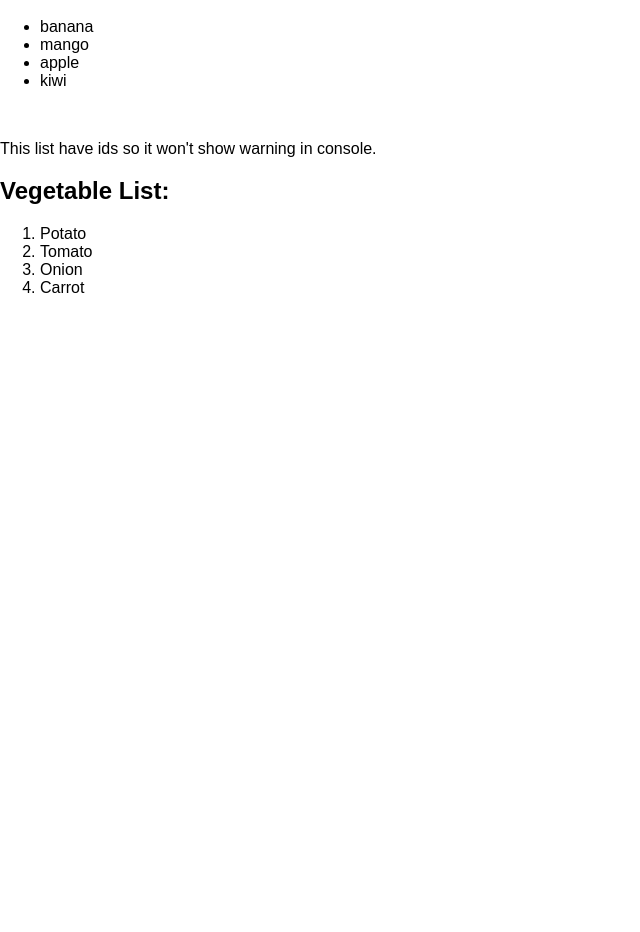
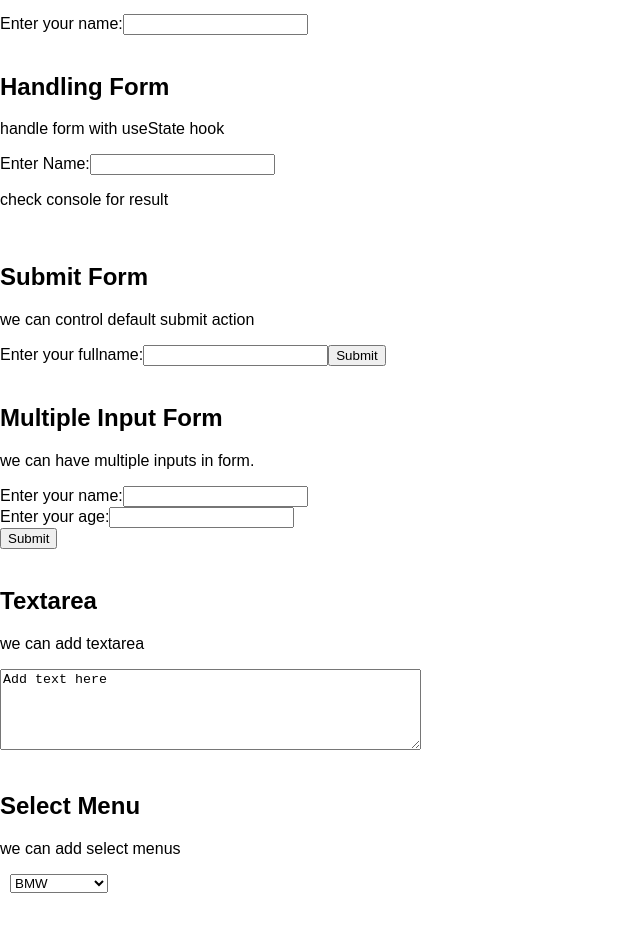
Before and after one commit to Nachiket-Patel/Web-Devolopment, a React (Create React App) app in the folder React/W3schools/w3schools/: page / in a window 1280 px wide. Shown: the part 280-1212 px from the top of the page, without its empty margins (0-640 px from the left). Before the commit the page ends 800 px from the top, so only its background shows below. Built offline with nearby package versions, Linux system fonts and the light colour scheme.

Commit message:
React Forms

```diff
--- a/React/W3schools/w3schools/src/App.js
+++ b/React/W3schools/w3schools/src/App.js
@@ -1,15 +1,14 @@
 import React from 'react';
 import './App.css';
-import ReactLists from './ReactLists';
-
+import ReactForms from './ReactForms';
 
 export default function App() {
 
   return (
     <div>
       <h1>Nachiket Patel</h1>
-      <p>This is tutorials from W3schools</p><br></br>
-      <ReactLists />
+      <p>This is tutorials from W3schools</p><br/>
+      <ReactForms />
     </div>
   );
 
--- /dev/null
+++ b/React/W3schools/w3schools/src/ReactForms.js
@@ -0,0 +1,152 @@
+import React, { useState } from 'react';
+
+
+function AddForm() {
+  return(
+    <div>
+      <h2>Add Form</h2>
+      <p>adding simple form</p>
+      <form>
+        <label>Enter your name:
+          <input type="text" />
+        </label>
+      </form>
+    </div>
+  );
+}
+
+function HandlingForm() {
+  const [name, setName] = useState("");
+
+  return(
+    <>
+      <h2>Handling Form</h2>
+      <p>handle form with useState hook</p>
+      <form>
+        <label>Enter Name:
+          <input type="text" value={name} onChange={(e) => setName(e.target.value)} />
+        </label>
+      </form>
+      <p>check console for result</p>
+      {console.log(name)}
+    </>
+  );
+}
+
+const SubmitForm = () => {
+  const [name1, setName1] = useState("");
+
+  const handleSubmit = (event) => {
+    event.preventDefault();
+    alert(`Your name is: ${name1}`);
+  }
+
+  return(
+    <>
+      <h2>Submit Form</h2>
+      <p>we can control default submit action</p>
+      <form onSubmit={handleSubmit}>
+        <label>Enter your fullname:
+          <input type="text" value={name1} onChange={(e) => setName1(e.target.value)} />
+        </label>
+        <input type="submit" />
+      </form>
+    </>
+  );
+}
+
+function MultiInputForm() {
+  const [inputs, setInputs] = useState({});
+
+  const handleChange = (event) => {
+    const name = event.target.name;
+    const value = event.target.value;
+    setInputs(values => ({...values, [name]: value}))
+  }
+
+  const handleSubmit = (event) => {
+    event.preventDefault();
+    console.log(inputs)
+  }
+
+  return(
+    <>
+      <h2>Multiple Input Form</h2>
+      <p>we can have multiple inputs in form.</p>
+      <form onSubmit={handleSubmit}>
+        <label>Enter your name:
+          <input type="text" name="username" value={inputs.username || ""} onChange={handleChange} />
+        </label>
+        <br/>
+        <label>Enter your age:
+          <input type="number" name="age" value={inputs.age || ""} onChange={handleChange} />
+        </label>
+        <br/>
+        <input type="submit" />
+      </form>
+    </>
+  );
+}
+
+function TextArea() {
+  const [textarea, setTextarea] = useState("Add text here");
+
+  const handleChange = (event) => {
+    setTextarea(event.target.value);
+  }
+
+  return(
+    <>
+      <h2>Textarea</h2>
+      <p>we can add textarea</p>
+      <form>
+        <textarea cols="50" rows="5" value={textarea} onChange={handleChange}></textarea>
+      </form>
+    </>
+  );
+}
+
+function SelectMenu() {
+  const [car, setCar] = useState("");
+
+  const handleChange = (event) => {
+    setCar(event.target.value)
+  }
+
+  return(
+    <>
+      <h2>Select Menu</h2>
+      <p>we can add select menus</p>
+      <form style={{margin: "10px 10px 50px"}}>
+        <select value={car} onChange={handleChange}>
+          <option value="BMW">BMW</option>
+          <option value="AUDI">AUDI</option>
+          <option value="TATA">TATA</option>
+          <option value="FORD">FORD</option>
+          <option value="MERCEDES">MERCEDES</option>
+        </select>
+      </form>
+      {console.log(car)}
+    </>
+  );
+}
+
+
+export default function ReactForms() {
+  return(
+    <>
+      <h1>React Forms</h1>
+      <AddForm />
+      <br/>
+      <HandlingForm />
+      <br/>
+      <SubmitForm />
+      <br/>
+      <MultiInputForm />
+      <br/>
+      <TextArea />
+      <br/>
+      <SelectMenu />
+    </>
+  );
+}
```
Also changed, not shown: 1 other file (tests, documents, lock files or other folders).
